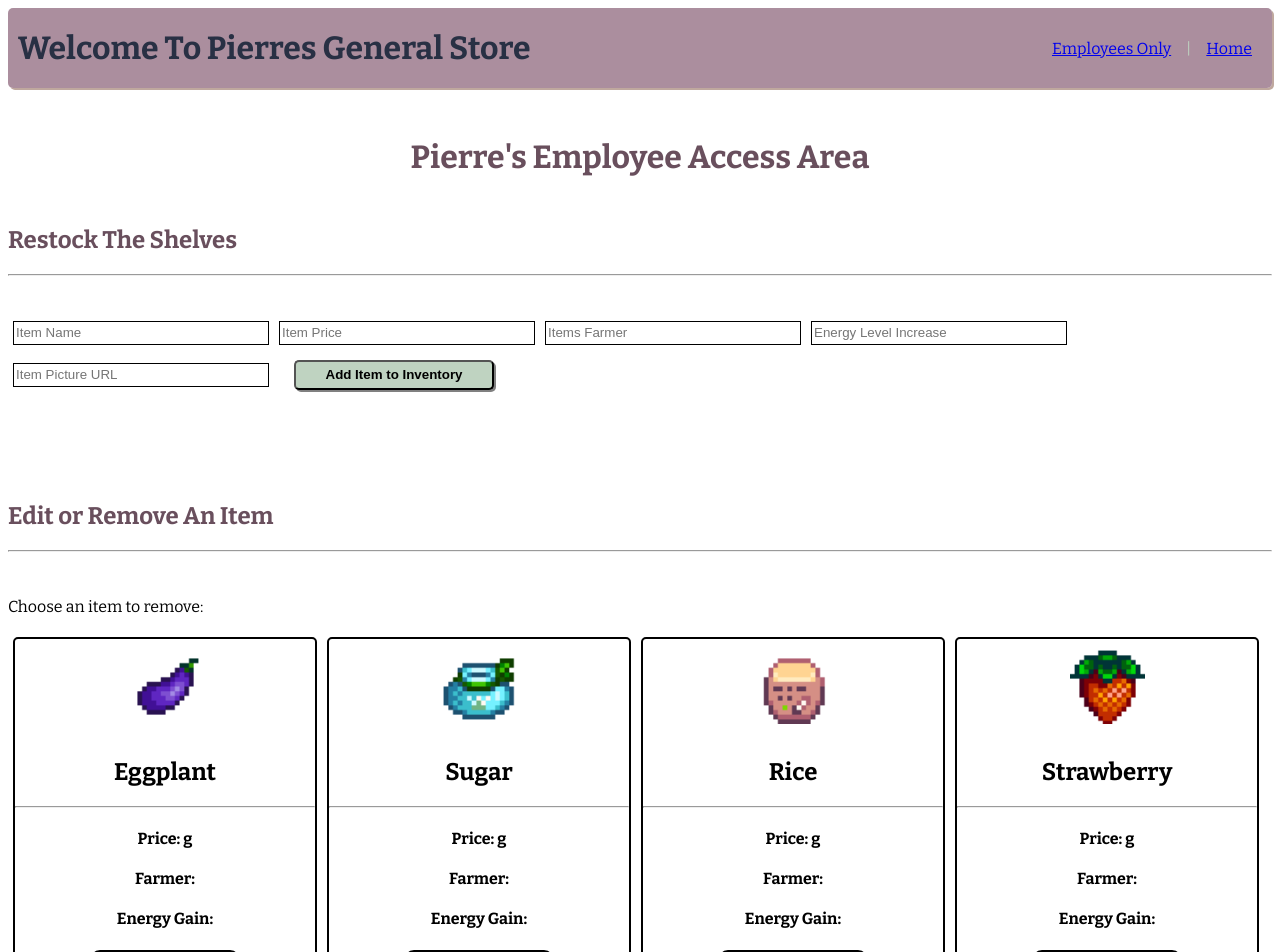
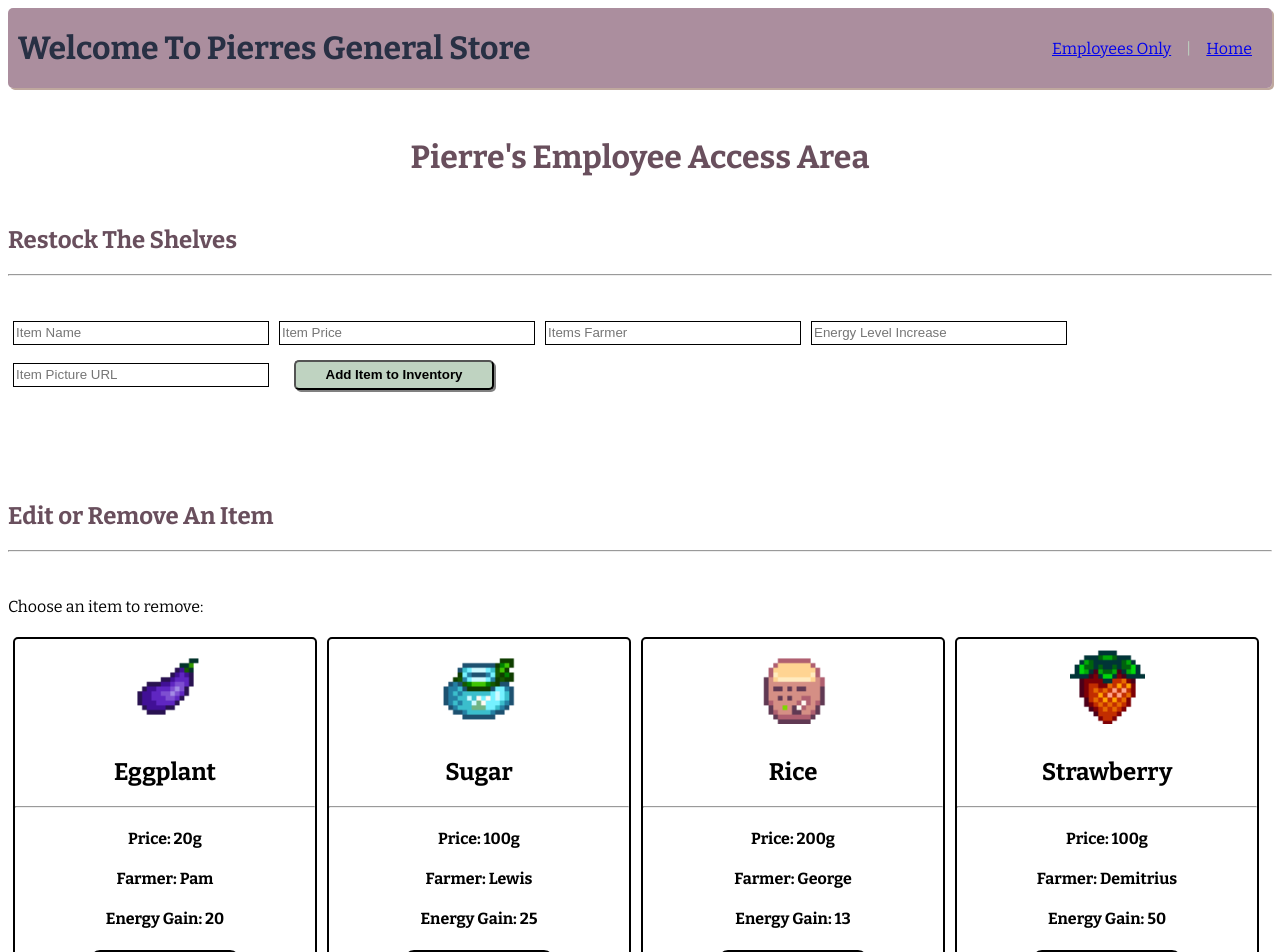
Before and after one commit to lewdavidson/React-Tap-Room-2, a React app: page /#/employees in a window 1280 px wide. Shown: the top 952 px of the page. Built offline with nearby package versions, Linux system fonts and the light colour scheme.

Commit message:
add notes to readme

```diff
--- a/src/components/EmployeeDisplay.jsx
+++ b/src/components/EmployeeDisplay.jsx
@@ -72,6 +72,9 @@ function EmployeeDisplay() {
           <InventoryProps
             pic={inventory.pic}
             name={inventory.name}
+            price={inventory.price}
+            farmer={inventory.farmer}
+            energy={inventory.energy}
             key={index}
             button={<span key={index} className="button">Edit</span>} />
         )}
```
Also changed, not shown: 1 other file (tests, documents, lock files or other folders).
